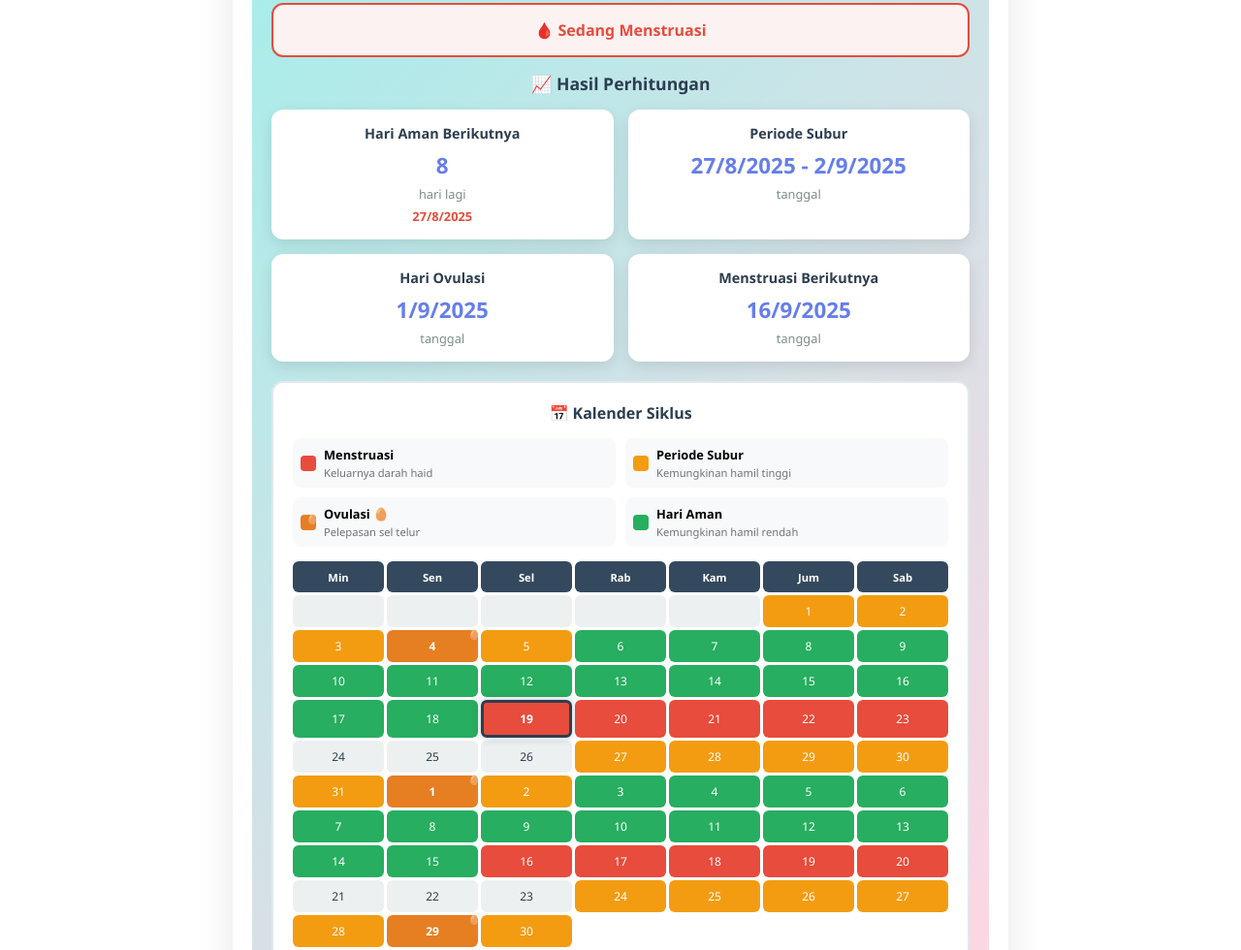
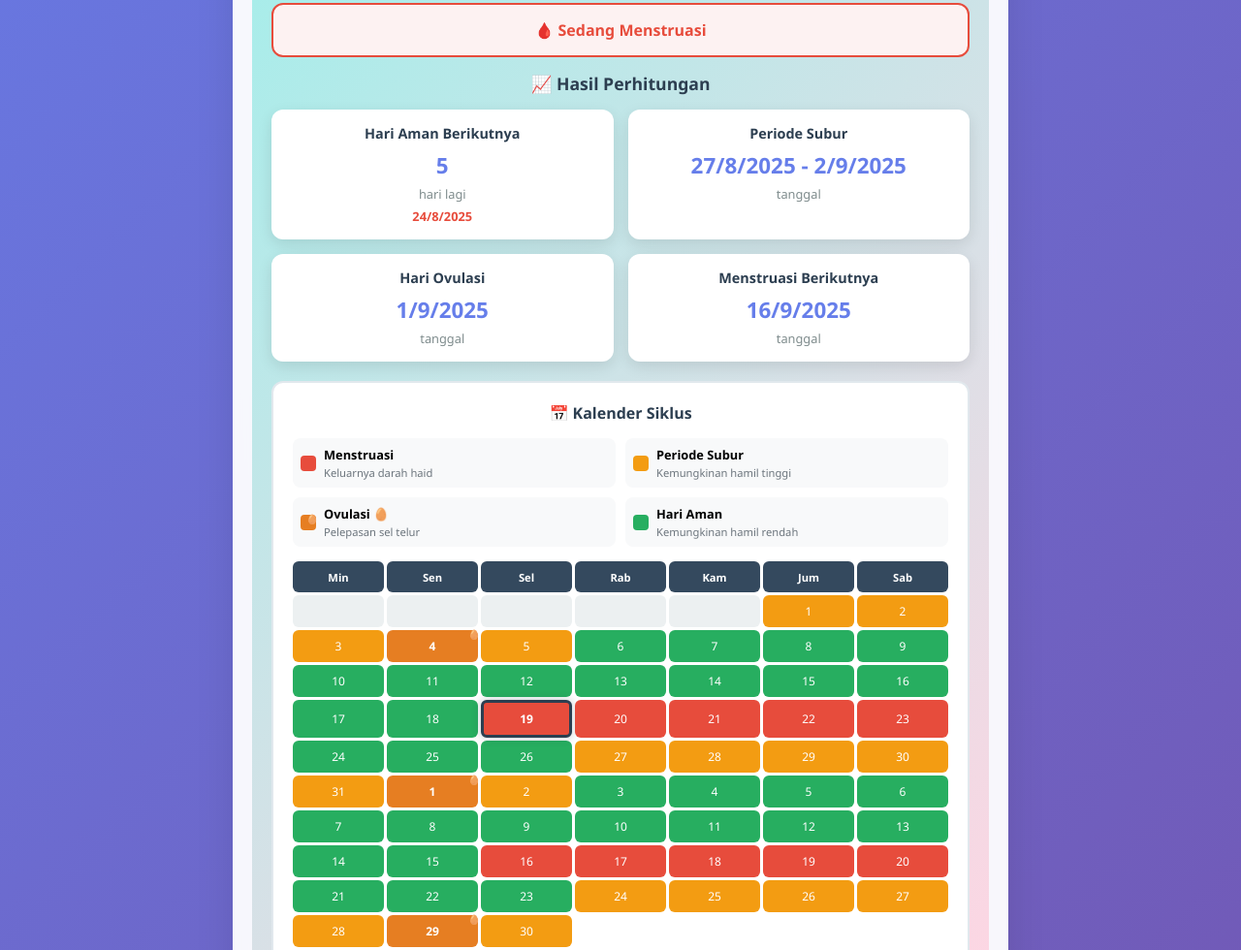
Before and after one commit to nieliebert/Hariamanmu, a plain HTML site: page index.html in a window 1280 px wide. Shown: the part 635-1615 px from the top of the page at 97% size. Drawn offline with Linux system fonts and the light colour scheme.

Commit message:
Update index.html

```diff
--- a/index.html
+++ b/index.html
@@ -13,7 +13,7 @@
 
         body {
             font-family: 'Segoe UI', Tahoma, Geneva, Verdana, sans-serif;
-            background: aliceblue);
+            background: linear-gradient(135deg, #667eea 0%, #764ba2 100%);
             min-height: 100vh;
             padding: 10px;
         }
@@ -87,7 +87,7 @@
         }
 
         .btn {
-            background: hotpink;
+            background: linear-gradient(135deg, #667eea, #764ba2);
             color: white;
             padding: 15px 30px;
             border: none;
@@ -678,16 +678,36 @@
 
                 // Calculate cycle day
                 const daysSinceLastPeriod = Math.floor((today - lastPeriod) / (1000 * 60 * 60 * 24));
-                const currentCycleDay = (daysSinceLastPeriod % cycleLength) + 1;
+                let currentCycleDay = (daysSinceLastPeriod % cycleLength) + 1;
 
-                // Calculate important dates
-                const ovulationDay = cycleLength - 14; // 14 days before next period
-                const fertileStart = ovulationDay - 5; // 5 days before ovulation
-                const fertileEnd = ovulationDay + 1; // 1 day after ovulation
+                // Handle negative cycle days (if last period is in the future)
+                if (daysSinceLastPeriod < 0) {
+                    currentCycleDay = cycleLength + ((daysSinceLastPeriod % cycleLength) + 1);
+                }
+
+                // Calculate important dates based on current cycle
+                const currentCycleStart = new Date(lastPeriod);
+                const daysToAdd = Math.floor(daysSinceLastPeriod / cycleLength) * cycleLength;
+                currentCycleStart.setDate(lastPeriod.getDate() + daysToAdd);
+
+                // Calculate ovulation (14 days before next period)
+                const ovulationDay = cycleLength - 14;
+                const ovulationDate = new Date(currentCycleStart);
+                ovulationDate.setDate(currentCycleStart.getDate() + ovulationDay - 1);
+
+                // Calculate fertile window (5 days before ovulation to 1 day after)
+                const fertileStart = ovulationDay - 5;
+                const fertileEnd = ovulationDay + 1;
+
+                const fertileStartDate = new Date(currentCycleStart);
+                fertileStartDate.setDate(currentCycleStart.getDate() + fertileStart - 1);
+
+                const fertileEndDate = new Date(currentCycleStart);
+                fertileEndDate.setDate(currentCycleStart.getDate() + fertileEnd - 1);
 
                 // Calculate next period
-                const nextPeriod = new Date(lastPeriod);
-                nextPeriod.setDate(lastPeriod.getDate() + cycleLength);
+                const nextPeriod = new Date(currentCycleStart);
+                nextPeriod.setDate(currentCycleStart.getDate() + cycleLength);
 
                 // Determine current status
                 let currentStatus = '';
@@ -713,45 +733,46 @@
                 statusElement.className = `status-indicator ${statusClass}`;
                 document.getElementById('statusText').textContent = currentStatus;
 
-                // Calculate safe days and date
-                let safeDaysRemaining = 0;
-                let safeEndDate = new Date();
+                // Calculate next safe period
+                let nextSafeDays = 0;
+                let nextSafeDate = new Date(today);
 
                 if (currentCycleDay <= periodLength) {
-                    safeDaysRemaining = fertileStart - currentCycleDay;
-                    safeEndDate.setDate(today.getDate() + safeDaysRemaining);
+                    // Currently menstruating - safe period starts after period ends
+                    nextSafeDays = (periodLength - currentCycleDay) + 1;
+                    nextSafeDate.setDate(today.getDate() + nextSafeDays);
                 } else if (currentCycleDay >= fertileStart && currentCycleDay <= fertileEnd) {
-                    safeDaysRemaining = cycleLength - fertileEnd + currentCycleDay;
-                    safeEndDate.setDate(today.getDate() + (cycleLength - currentCycleDay) + (cycleLength - fertileEnd));
+                    // Currently in fertile window - safe period starts after fertile window
+                    nextSafeDays = fertileEnd - currentCycleDay + 1;
+                    nextSafeDate.setDate(today.getDate() + nextSafeDays);
                 } else if (currentCycleDay > fertileEnd) {
-                    safeDaysRemaining = cycleLength - currentCycleDay;
-                    safeEndDate.setDate(today.getDate() + safeDaysRemaining);
+                    // Currently in safe period - already safe
+                    nextSafeDays = 0;
+                    nextSafeDate = new Date(today);
                 } else {
-                    safeDaysRemaining = fertileStart - currentCycleDay;
-                    safeEndDate.setDate(today.getDate() + safeDaysRemaining);
+                    // Before fertile window - currently safe
+                    nextSafeDays = 0;
+                    nextSafeDate = new Date(today);
                 }
 
                 // Update display
-                document.getElementById('safeDaysNow').textContent = Math.max(0, safeDaysRemaining);
-                document.getElementById('safeDaysDate').textContent =
-                    safeDaysRemaining > 0 ? safeEndDate.toLocaleDateString('id-ID') : 'Hari ini aman';
-
-                const fertileStartDate = new Date(lastPeriod);
-                fertileStartDate.setDate(lastPeriod.getDate() + fertileStart - 1);
-                const fertileEndDate = new Date(lastPeriod);
-                fertileEndDate.setDate(lastPeriod.getDate() + fertileEnd - 1);
+                if (nextSafeDays > 0) {
+                    document.getElementById('safeDaysNow').textContent = nextSafeDays;
+                    document.getElementById('safeDaysDate').textContent = nextSafeDate.toLocaleDateString('id-ID');
+                } else {
+                    document.getElementById('safeDaysNow').textContent = '0';
+                    document.getElementById('safeDaysDate').textContent = 'Hari ini aman';
+                }
 
                 document.getElementById('fertileWindow').textContent =
                     fertileStartDate.toLocaleDateString('id-ID') + ' - ' + fertileEndDate.toLocaleDateString('id-ID');
 
-                const ovulationDate = new Date(lastPeriod);
-                ovulationDate.setDate(lastPeriod.getDate() + ovulationDay - 1);
                 document.getElementById('ovulationDay').textContent = ovulationDate.toLocaleDateString('id-ID');
 
                 document.getElementById('nextPeriod').textContent = nextPeriod.toLocaleDateString('id-ID');
 
                 // Generate calendar
-                generateCalendar(lastPeriod, cycleLength, periodLength, ovulationDay, fertileStart, fertileEnd);
+                generateCalendar(currentCycleStart, cycleLength, periodLength, ovulationDay, fertileStart, fertileEnd);
 
                 // Hide loading and show results with animation
                 document.getElementById('loadingSection').style.display = 'none';
@@ -762,10 +783,10 @@
                     document.getElementById('resultSection').classList.add('show');
                 }, 100);
 
-            }, 1500); // 1.5 second delay for loading effect
+            }, 1500);
         }
 
-        function generateCalendar(lastPeriod, cycleLength, periodLength, ovulationDay, fertileStart, fertileEnd) {
+        function generateCalendar(currentCycleStart, cycleLength, periodLength, ovulationDay, fertileStart, fertileEnd) {
             const calendar = document.getElementById('calendar');
             calendar.innerHTML = '';
 
@@ -797,8 +818,16 @@
                 dayElement.textContent = d.getDate();
 
                 // Calculate cycle day for this date
-                const daysDiff = Math.floor((d - lastPeriod) / (1000 * 60 * 60 * 24));
-                const cycleDay = ((daysDiff % cycleLength) + cycleLength) % cycleLength + 1;
+                const daysDiff = Math.floor((d - currentCycleStart) / (1000 * 60 * 60 * 24));
+                let cycleDay = (daysDiff % cycleLength) + 1;
+
+                // Handle negative values for dates before current cycle start
+                if (daysDiff < 0) {
+                    const previousCycleStart = new Date(currentCycleStart);
+                    previousCycleStart.setDate(currentCycleStart.getDate() - cycleLength);
+                    const daysDiffFromPrevious = Math.floor((d - previousCycleStart) / (1000 * 60 * 60 * 24));
+                    cycleDay = (daysDiffFromPrevious % cycleLength) + 1;
+                }
 
                 // Determine day type
                 if (cycleDay <= periodLength) {
@@ -807,10 +836,8 @@
                     dayElement.classList.add('ovulation');
                 } else if (cycleDay >= fertileStart && cycleDay <= fertileEnd) {
                     dayElement.classList.add('fertile');
-                } else if (cycleDay > fertileEnd || cycleDay < fertileStart - 5) {
+                } else {
                     dayElement.classList.add('safe');
-                } else {
-                    dayElement.classList.add('normal');
                 }
 
                 // Highlight today
```
